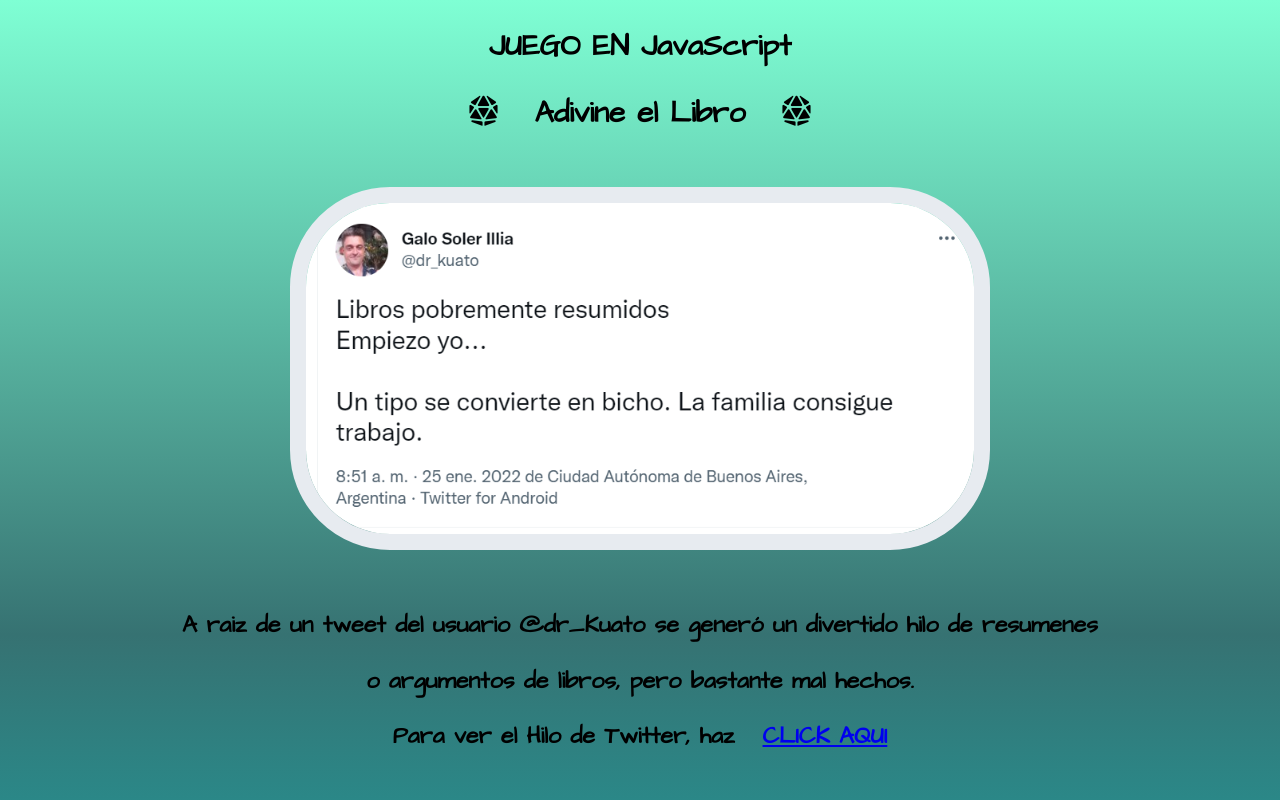
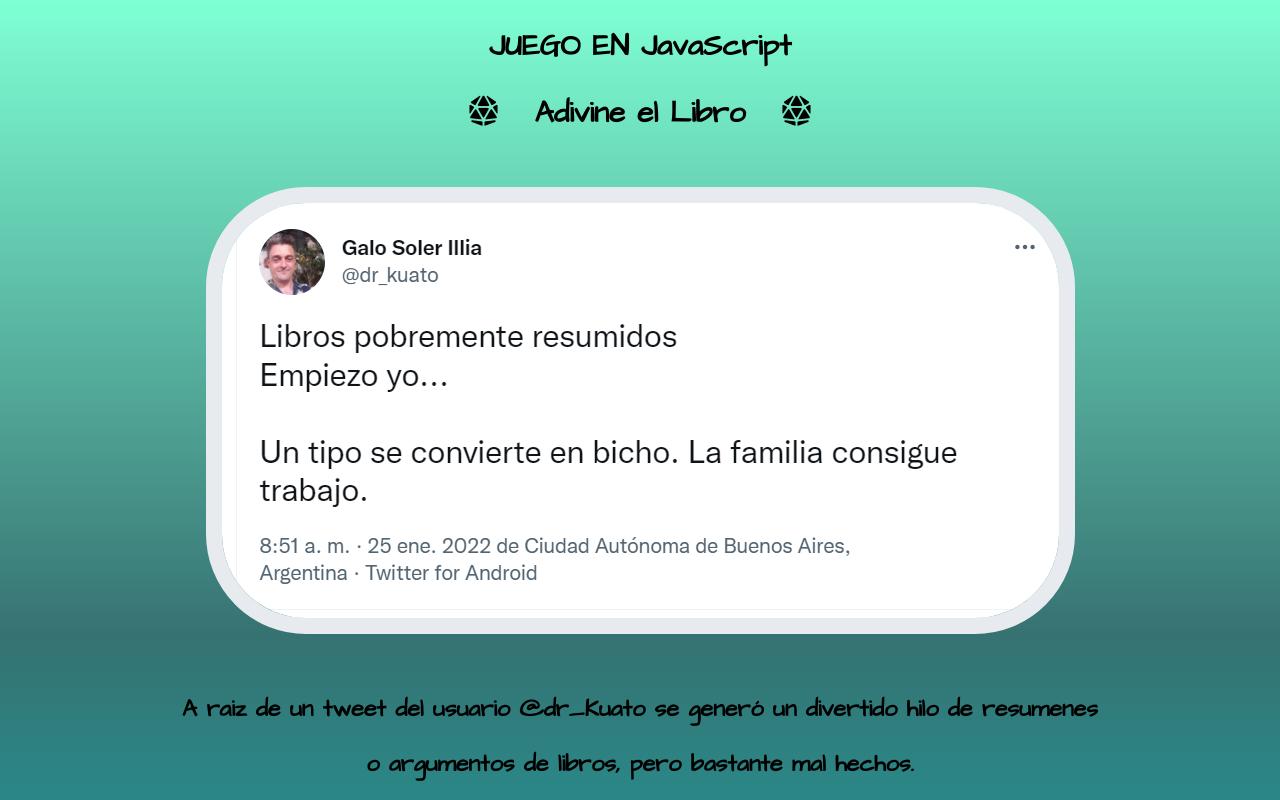
Before and after one commit to Pedro410Ar/Libros, a plain HTML site: page index.html in a window 1280 px wide. Shown: the top 800 px of the page. Drawn offline with Linux system fonts and the light colour scheme; a web font is replaced by a local one.

Commit message:
Update index.html

```diff
--- a/index.html
+++ b/index.html
@@ -24,7 +24,7 @@
         <div>
             <h2>JUEGO EN JavaScript</h2>
             <h2> <i class="fas fa-dice-d20"></i>   &nbsp; Adivine el Libro  &nbsp;     <i class="fas fa-dice-d20"></i></h2> <br>
-            <img class="logo" src="img/Captura.png" width=700 height=auto alt="tweet"> <br><br>
+            <img class="logo" src="img/Captura.png"  alt="tweet"> <br><br>
             <p > <h3>A raiz de un tweet del usuario @dr_Kuato se generó un divertido hilo de resumenes </h3></p>
             <p> <h3> o argumentos de libros, pero bastante mal hechos.</h3></p>
             <p> <h3>Para ver el Hilo de Twitter, haz &nbsp; <a href="https://twitter.com/dr_kuato/status/1485943495290499072?s=20&t=O77uBgt1D10Uo8buyDfdkg" target="_blank"> CLICK AQUI</a> </h3></p> <br>
```
